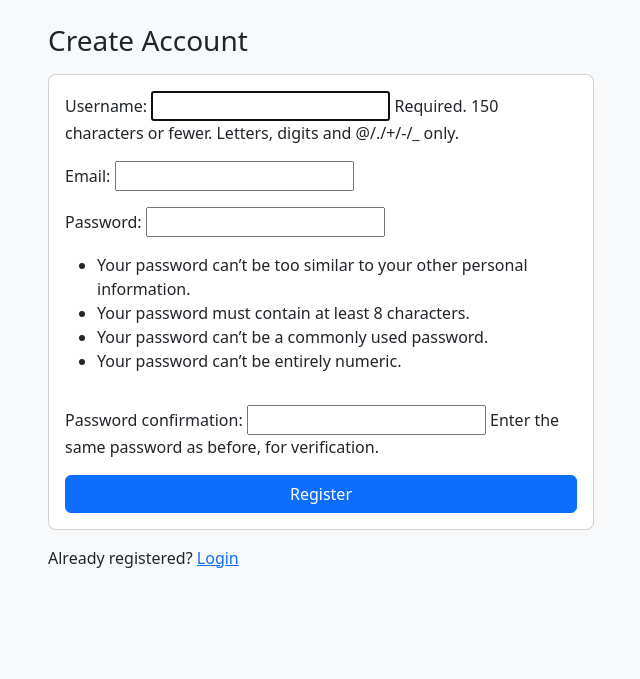
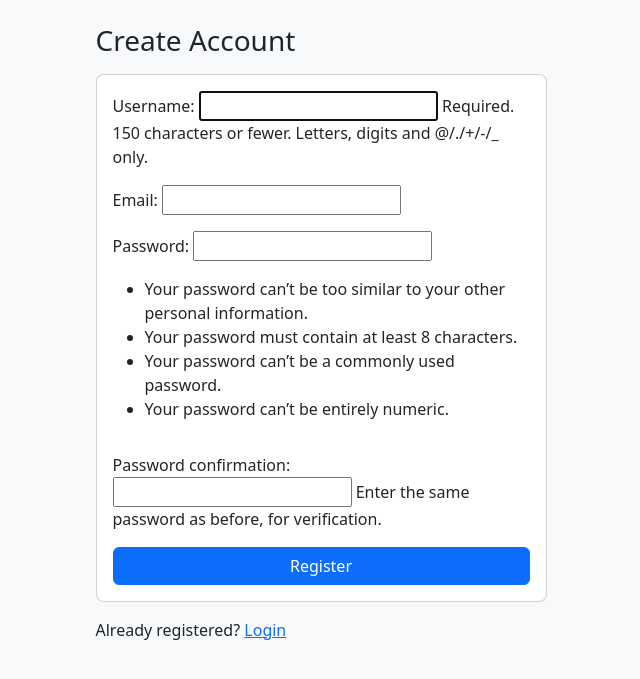
Before and after one commit to Anii-hub/repo-mind, a Django app: page /register/ in a window 1280 px wide. Shown: the part 56-735 px from the top of the page, without its empty margins (319-959 px from the left). Run offline with Django 5.2, Linux system fonts and the light colour scheme.

Commit message:
style: make register page match login page layout

```diff
--- a/templates/auth/register.html
+++ b/templates/auth/register.html
@@ -2,7 +2,7 @@
 
 {% block content %}
 <div class="row justify-content-center">
-    <div class="col-md-6">
+    <div class="col-md-5">
         <h1 class="h3 mb-3">Create Account</h1>
         <form method="post" class="card card-body">
             {% csrf_token %}
```
